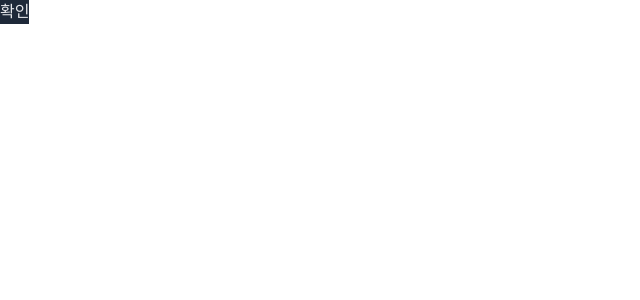
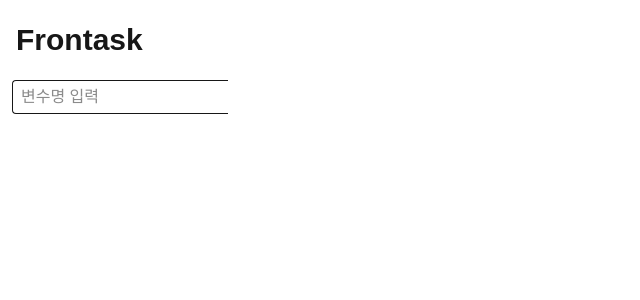
Before and after one commit to acrylic-ap/Frontask, a Next.js app: page / in a window 1280 px wide. Shown: the top 300 px of the page, without its empty margins (0-640 px from the left). Built offline with nearby package versions, Linux system fonts and the light colour scheme.

Commit message:
Button, TextInput 기본 컴포넌트 구성

```diff
--- a/app/common/components/Button.tsx
+++ b/app/common/components/Button.tsx
@@ -3,11 +3,38 @@
 import { useAtom } from "jotai";
 import { useEffect, useState, useRef } from "react";
 
-export default function Button({ text }: { text: string }) {
+type ButtonProps = {
+  text: string;
+  direction?: "left" | "right" | "none";
+  active?: boolean;
+} & React.ButtonHTMLAttributes<HTMLButtonElement>;
+
+export default function Button({
+  text,
+  direction,
+  active,
+  ...props
+}: ButtonProps) {
+  const commonStyle = `border border-white rounded
+    text-white
+    hover:text-[#c4c4c4] hover:border-[#c4c4c4]`;
+
+  const activeStyle = `bg-[#9d00ff] rounded
+    text-white
+    hover:text-white hover:bg-[#8800dc]`;
+
   return (
     <button
-      className="relative bg-gray-800
-  text-gray-200"
+      className={`relative px-4 py-1
+        ${active ? activeStyle : commonStyle}
+        ${
+          direction === "left"
+            ? "rounded-r-none border-r-0"
+            : direction === "right"
+              ? "rounded-l-none"
+              : ""
+        }`}
+      {...props}
     >
       {text}
     </button>
--- /dev/null
+++ b/app/common/components/TextInput.tsx
@@ -0,0 +1,26 @@
+"use client";
+
+import { useAtom } from "jotai";
+import { useEffect, useState, useRef } from "react";
+
+type TextInputProps = {
+  direction?: "left" | "right" | "none";
+} & React.InputHTMLAttributes<HTMLInputElement>;
+
+export default function TextInput({ direction, ...props }: TextInputProps) {
+  return (
+    <input
+      className={`relative py-1 pl-2
+  border rounded
+  outline-none
+  ${
+    direction === "left"
+      ? "rounded-r-none border-r-0"
+      : direction === "right"
+        ? "rounded-l-none"
+        : ""
+  }`}
+      {...props}
+    ></input>
+  );
+}
--- a/app/page.tsx
+++ b/app/page.tsx
@@ -2,18 +2,31 @@
 
 import { useAtom } from "jotai";
 import { useEffect, useState, useRef } from "react";
-import Button from "./common/components/Button";
+import Button from "@/app/common/components/Button";
+import TextInput from "./common/components/TextInput";
 
 const Header = () => {
   return (
     <div className="relative w-full h-[10%]">
-      <Button text="확인" />
+      <h1
+        className="absolute left-4 top-1/2 -translate-y-1/2
+      text-3xl font-semibold"
+      >
+        Frontask
+      </h1>
     </div>
   );
 };
 
 const Section = () => {
-  return <div className="relative w-full h-[80%]"></div>;
+  return (
+    <div className="relative w-full h-[80%]">
+      <div className="pl-3">
+        <TextInput direction="left" placeholder="변수명 입력" />
+        <Button direction="right" text="확인" />
+      </div>
+    </div>
+  );
 };
 
 const Footer = () => {
```
